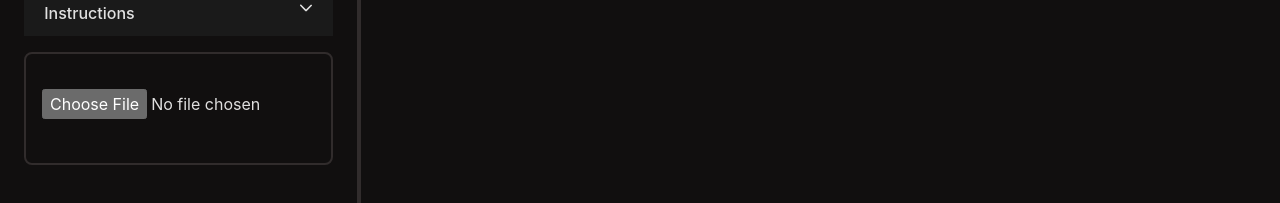
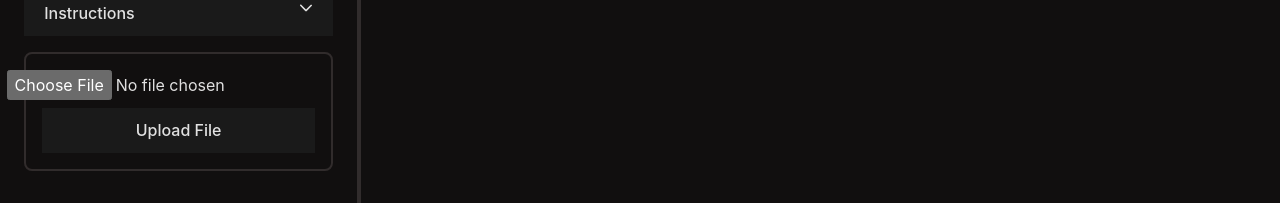
Before and after one commit to brebribre/shopee-ml-frontend, a Vue app: page / in a window 1280 px wide. Shown: the part 160-363 px from the top of the page. Built offline with nearby package versions, Linux system fonts and the light colour scheme; what vue3-apexcharts would draw is missing.

Commit message:
graph save

```diff
--- a/src/components/reusables/FileUpload.vue
+++ b/src/components/reusables/FileUpload.vue
@@ -1,19 +1,20 @@
 <script setup lang="ts">
-import { ref } from 'vue';
-import { useSendExcel } from '../../hooks/useSendExcel';
+import { ref, computed } from 'vue';
+import { useSendExcel } from '../../hooks/useSendExcelApi';
+import { useGraphStore } from '../../stores/useGraphStore';
 import LoadingBar from './LoadingBar.vue';
 
 const selectedFile = ref<File | null>(null);
+const errorMessage = ref<string | null>(null);
+const isLoading = ref<boolean>(false);
+
+
 const fileUrl = ref<string | null>(null);
-const jsonData = ref<JSON>();
-
-const errorMessage = ref<string | null>(null);
-
-const isLoading = ref<boolean>(false);
-const uploadProgress = ref<number>(0);
-const downloadProgress = ref<number>(0);
 
 const { sendExcelForJson } = useSendExcel();
+const graphStore = useGraphStore();
+const timeline = computed(() => graphStore.getTimeline());
+const productNames = computed(() => graphStore.getProducts());
 
 /*
 const submitFile = async () => {
@@ -52,18 +53,12 @@ const submitFileForJson = async () => {
 
   const { json: resultJson, error } = await sendExcelForJson(
     selectedFile.value,
-    (progress: number) => {
-      uploadProgress.value = progress;
-    },
-    (progress: number) => {
-      downloadProgress.value = progress;
-    }
   );
 
   if (error) {
     errorMessage.value = error;
   } else {
-    jsonData.value = resultJson;
+    graphStore.setJsonData(JSON.parse(resultJson));
   }
 
   isLoading.value = false;
@@ -81,15 +76,12 @@ const onFileChange = (event: Event) => {
   <div class="file-container">
     <div class="upload">
       <input type="file" @change="onFileChange" class="input" />
-      <button @click="submitFileForJson" :disabled="!selectedFile || isLoading">
-        <span v-if="isLoading">
-          <span v-if="uploadProgress < 100">{{ uploadProgress }}%</span>
-          <span v-else-if="downloadProgress < 100 && downloadProgress > 0"
-            >{{ downloadProgress }}%</span
-          >
-          <span v-else>Processing...</span>
-        </span>
-        <span v-else>Upload File</span>
+      <button
+        @click="submitFileForJson"
+        :disabled="!selectedFile || isLoading"
+        class="upload"
+      >
+        <span>Upload File</span>
       </button>
     </div>
     <LoadingBar :isLoading="isLoading" />
@@ -100,7 +92,6 @@ const onFileChange = (event: Event) => {
     </div>
     <div v-if="errorMessage" class="error">{{ errorMessage }}</div>
   </div>
-  {{ jsonData }}
 </template>
 
 <style scoped>
@@ -112,10 +103,10 @@ const onFileChange = (event: Event) => {
 
 .upload {
   display: flex;
-  flex-direction: row;
   align-items: center;
   justify-content: space-between;
-  margin-bottom: 8px;
+  flex-wrap: wrap;
+  gap: 8px;
 }
 
 .input {
@@ -134,4 +125,9 @@ const onFileChange = (event: Event) => {
 .download {
   width: 100%;
 }
+
+.upload {
+  flex: 1;
+  justify-content: center;
+}
 </style>
--- a/src/main.ts
+++ b/src/main.ts
@@ -3,10 +3,17 @@ import './style.css';
 import App from './App.vue';
 import VueApexCharts from 'vue3-apexcharts';
 import PrimeVue from 'primevue/config';
+import { createPinia } from 'pinia';
 
+const pinia = createPinia();
 const app = createApp(App);
+
 app.use(VueApexCharts);
+
 app.use(PrimeVue, {
   unstyled: true,
 });
+
+app.use(pinia);
+
 app.mount('#app');
--- a/src/stores/useGraphStore.ts
+++ b/src/stores/useGraphStore.ts
@@ -1,14 +1,29 @@
 import { defineStore } from 'pinia';
+import { reactive, computed, ref } from 'vue';
 
-export const useGraphStore = defineStore('counter', {
-  state: () => {
-    return {
-      count: 0,
-    };
-  },
-  actions: {
-    increment() {
-      this.count++;
-    },
-  },
+export const useGraphStore = defineStore('graph', () => {
+  const jsonData = reactive<Record<string, any>>({});
+
+  const setJsonData = (data: Record<string, any>) => {
+    Object.assign(jsonData, data);
+  };
+
+  const getTimeline = () => {
+    return Object.keys(jsonData);
+  };
+
+  const getProducts = () => {
+    const products = jsonData[getTimeline()[0]];
+    const productNames: any[] = []
+
+    if(!products) return [];
+
+    products.forEach((product:any) => {
+      productNames.push(product["Nama Produk"]);
+    });
+
+    return productNames;
+  };
+
+  return { jsonData, setJsonData, getTimeline, getProducts };
 });
```
Also changed, not shown: src/hooks/useSendExcelApi.ts (renamed from src/hooks/useSendExcel.ts).
